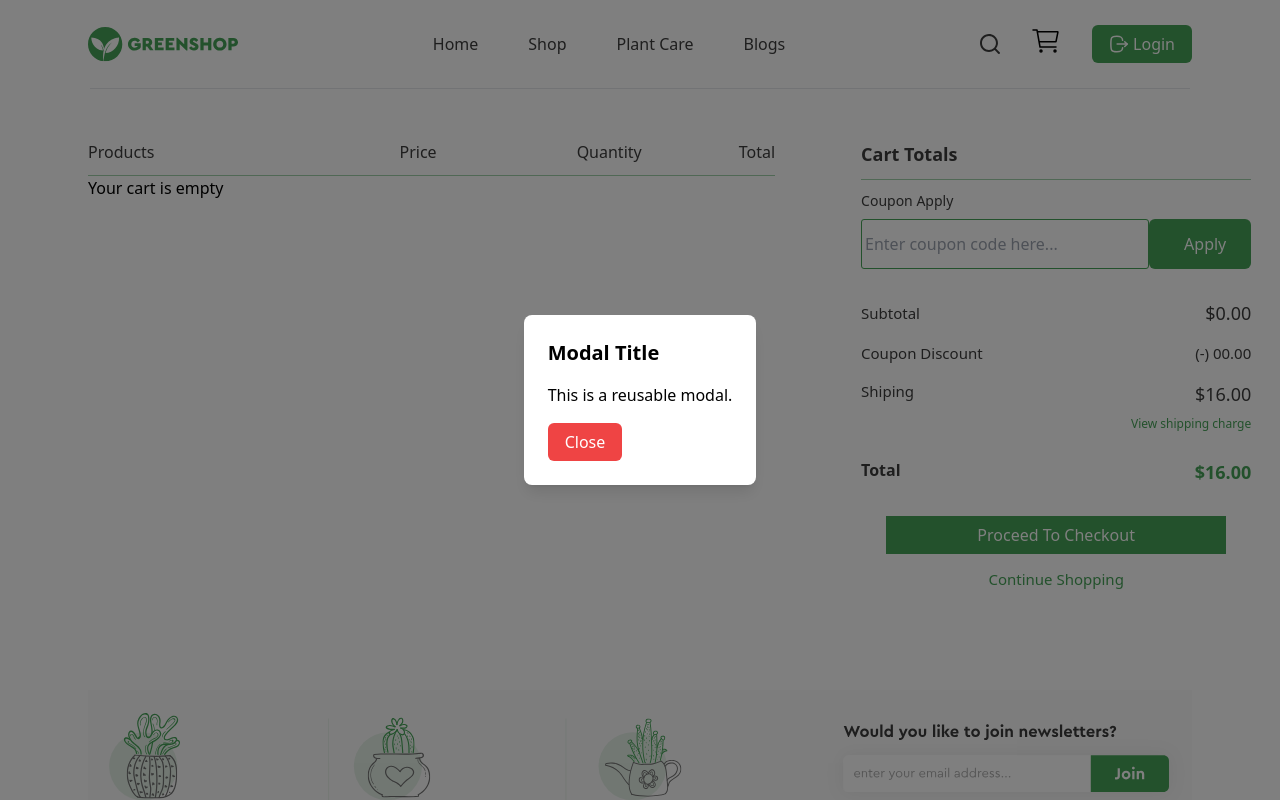
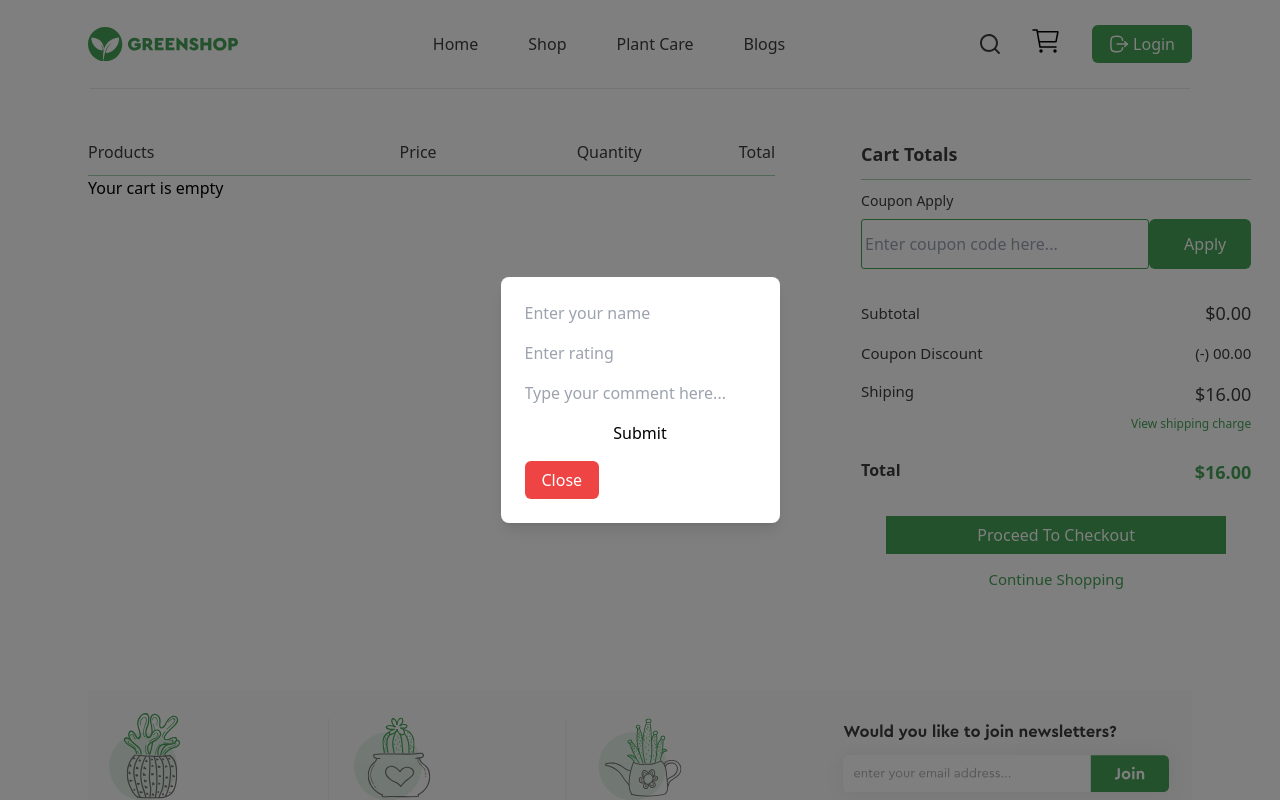
Before and after one commit to irdepla/greenshop, a React (Vite) app: page /cart in a window 1280 px wide. Both pictures are taken after a click on the button "Proceed To Checkout". Shown: the top 800 px of the page. Built offline with nearby package versions, Linux system fonts and the light colour scheme.

Commit message:
pagination: error occured

```diff
--- a/src/components/CartProduct/index.tsx
+++ b/src/components/CartProduct/index.tsx
@@ -8,7 +8,7 @@ const CartProduct = ({cartProduct} : {cartProduct: CartItem}) => {
     const dispatch = useDispatch()
     return (
         <>
-        <div className="flex justify-between items-center gap-8 mt-[11px]" key={cartProduct.product._id}>
+        <div className="flex justify-between items-center mt-[11px]" key={cartProduct.product._id}>
             {
                 cartProduct.product.pictures.map((image) =>(
                     <img className='w-[70px] h-[70px] object-cover ' src={image} alt="" />
@@ -49,13 +49,13 @@ const CartProduct = ({cartProduct} : {cartProduct: CartItem}) => {
             </p>
 
             <button
-              className=""
+              className="mr-7"
               onClick={() => {
                 console.log("o'chirildi");
                 dispatch(removeFromCart(cartProduct.product._id));
               }}
             >
-                <img src={DeleteButton} alt="delete icon" />
+                <img className='w-6 h-6' src={DeleteButton} alt="delete icon" />
             </button>
           </div>
         </>
--- a/src/components/ModalButton/index.tsx
+++ b/src/components/ModalButton/index.tsx
@@ -1,13 +1,23 @@
-import { useState, useEffect } from "react";
+import { useState, useEffect, FormEvent, useRef } from "react";
 import MainButton from "../MainButton";
+import { Mutation, useMutation } from "@tanstack/react-query";
+import { createReview } from "../../service/review.service";
+import { toast, ToastContainer } from "react-toastify";
+import { apiClient } from "../../config/api.config";
+import { useParams } from "react-router";
 
 interface ModalButtonProps {
   buttonText?: string;
   className?: string;
 }
 
-const ModalButton: React.FC<ModalButtonProps> = ({ buttonText,className }) => {
+const ModalButton: React.FC<ModalButtonProps> = ({ buttonText, className }) => {
   const [open, setOpen] = useState(false);
+  const { id } = useParams<{ id: string }>();
+
+  const name = useRef<any>(null);
+  const stars = useRef<any>(null);
+  const comment = useRef<any>(null);
 
   useEffect(() => {
     const handleKeyDown = (event: KeyboardEvent) => {
@@ -18,9 +28,43 @@ const ModalButton: React.FC<ModalButtonProps> = ({ buttonText,className }) => {
     return () => document.removeEventListener("keydown", handleKeyDown);
   }, []);
 
+  //   const mutation = useMutation({
+  //     mutationFn: createReview,
+  //     onSuccess: () => {
+  //         toast.success("Omadli qo'shildi")
+  //     }
+  // })
+
+  async function onSubmit(e: FormEvent) {
+    e.preventDefault();
+    console.log("target is", e.currentTarget);
+    const formData = {
+      reviewerName: name.current.value,
+      stars: parseInt(stars.current.value),
+      comment: comment.current.value,
+      productId: id,
+    };
+    console.log("id__", id, formData);
+
+    try {
+      const res = await apiClient.post(`/reviews`, formData);
+      toast.success("The review has been successfully created.");
+      setOpen(false);
+    } catch (error: any) {
+      toast.error(error.res?.data?.message || "Xatolik yuz berdi");
+    }
+    console.log("----", e.target);
+  }
+
   return (
+    <>
+      <ToastContainer />
       <div className="relative">
-      <MainButton className={className} text={buttonText} onClick={() => setOpen(true)} />
+        <MainButton
+          className={className}
+          text={buttonText}
+          onClick={() => setOpen(true)}
+        />
 
         {open && (
           <div
@@ -31,8 +75,20 @@ const ModalButton: React.FC<ModalButtonProps> = ({ buttonText,className }) => {
               className="bg-white p-6 rounded-lg shadow-lg relative"
               onClick={(e) => e.stopPropagation()}
             >
-            <h2 className="text-xl font-bold mb-4">Modal Title</h2>
-            <p>This is a reusable modal.</p>
+              <form
+                onSubmit={onSubmit}
+                className="flex flex-col gap-4"
+                action=""
+              >
+                <input ref={name} type="text" placeholder="Enter your name" />
+                <input ref={stars} type="number" placeholder="Enter rating" />
+                <input
+                  ref={comment}
+                  type="text"
+                  placeholder="Type your comment here..."
+                />
+                <button type="submit">Submit</button>
+              </form>
 
               <MainButton
                 text="Close"
@@ -43,6 +99,7 @@ const ModalButton: React.FC<ModalButtonProps> = ({ buttonText,className }) => {
           </div>
         )}
       </div>
+    </>
   );
 };
 
--- a/src/components/Pagination/index.tsx
+++ b/src/components/Pagination/index.tsx
@@ -1,4 +1,4 @@
-const Pagination = () => {
+const Pagination = ({changePageNum} : any) => {
   return (
     <>
       <div className="flex justify-center mt-10 space-x-2">
@@ -9,12 +9,21 @@ const Pagination = () => {
           1
         </a>
         <a
+        onClick={() => {
+            changePageNum(2)
+            console.log("ishladi")
+        }}
           href="#"
           className="hover:bg-gray-100 px-2 py-1 sm:px-4 sm:py-2 ml-1 mt-2 text-gray-600 border rounded-lg focus:outline-none"
         >
           2
         </a>
         <a
+        onClick={() => {
+            changePageNum(3)
+            console.log("bosildi");
+
+        }}
           href="#"
           className="hover:bg-gray-100 px-2 py-1 sm:px-4 sm:py-2 ml-1 mt-2 text-gray-600 border rounded-lg focus:outline-none"
         >
--- a/src/pages/ProductDetails/index.tsx
+++ b/src/pages/ProductDetails/index.tsx
@@ -1,10 +1,12 @@
-import { useQuery } from "@tanstack/react-query";
+import { useMutation, useQuery } from "@tanstack/react-query";
 import { data, useParams } from "react-router";
 import { getProductById, getProducts } from "../../service/products.service";
 import { ProductData } from "../../interfaces/ProductsInteface";
 import MainButton from "../../components/MainButton";
 import HeartIcon from "../../assets/icons/green-heart-icon.svg"
 import { styled } from "@mui/material";
+import ModalButton from "../../components/ModalButton";
+import { createReview } from "../../service/review.service";
 
 const ProductDetails = () => {
 
@@ -17,6 +19,9 @@ const ProductDetails = () => {
         queryKey: ['product', id],
         queryFn: () => getProductById(id as string ),
     })
+
+
+
 
     if (isLoading) return <p>Loading...</p>;
   if (error) return <p>Error fetching products</p>;
@@ -91,6 +96,7 @@ const ProductDetails = () => {
                     <span className="active:border-b active:border-main text-main font-bold text-[17px]">Product Description</span>
                     <span className="ml-[30px] text-text__color">Reviews (19)</span>
                 </div>
+                <ModalButton buttonText="Add review" />
                 <div className="mt-[18px] text-secondary__text__color">
                     <p>{product?.description}</p>
                 </div>
--- a/src/service/products.service.ts
+++ b/src/service/products.service.ts
@@ -6,6 +6,7 @@ import { ProductData } from "../interfaces/ProductsInteface";
 
 
 export async function getProducts(searchParams: URLSearchParams, page: number)  {
+
     const {data} = await apiClient.get("/products",
         {
             params: {
--- /dev/null
+++ b/src/service/review.service.ts
@@ -0,0 +1,7 @@
+import { apiClient } from "../config/api.config";
+
+
+export async function createReview(id: string, data: any){
+    const res = await apiClient.post(`/reviews${id}`, data)
+    return res?.data
+}
```
Also changed, not shown: src/pages/Home/index.tsx (+28 -33 lines). Lines whose indentation alone changed are shown as unchanged.
